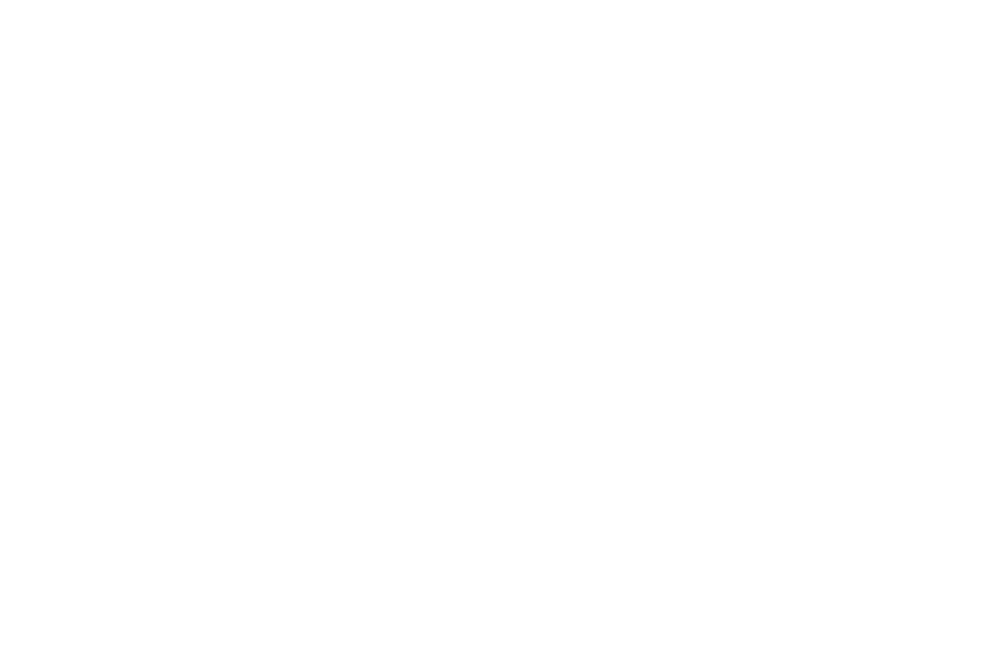
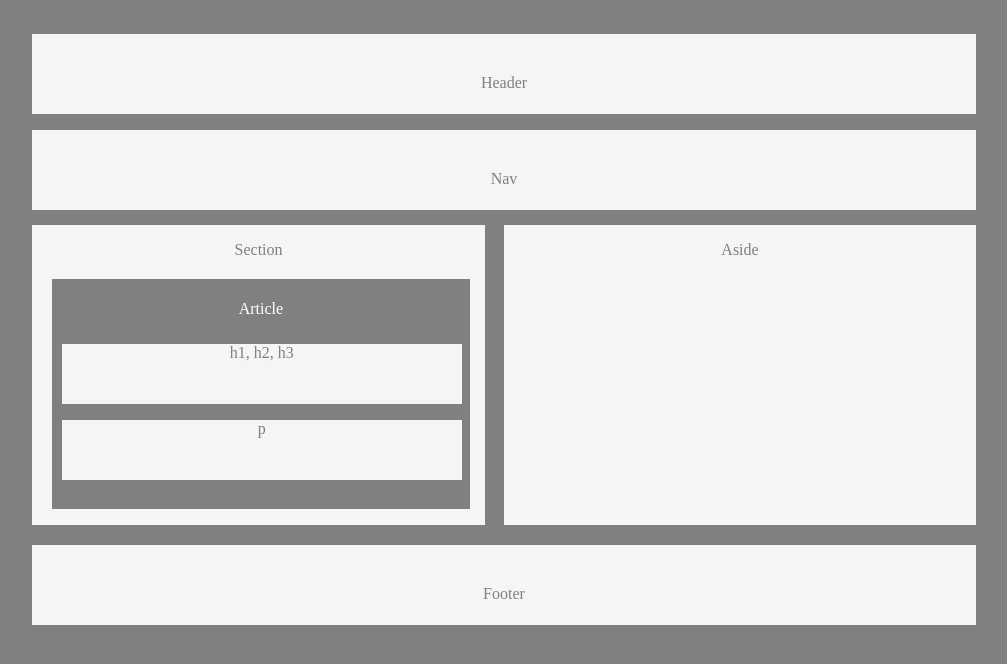
Before and after one commit to payengt24/HW-Wireframe, a plain HTML site: page index.html in a window 1280 px wide. Shown: the whole page, without its empty margins (136-1143 px from the left). Drawn offline with Linux system fonts and the light colour scheme.

Commit message:
easier-layout

```diff
--- a/index.html
+++ b/index.html
@@ -1,5 +1,6 @@
 <!DOCTYPE html>
 <html lang="en">
+
 <head>
     <meta charset="UTF-8">
     <meta name="viewport" content="width=device-width, initial-scale=1.0">
@@ -7,7 +8,54 @@
     <title>HW-Wireframe</title>
     <link rel="stylesheet" href="style.css">
 </head>
+
 <body>
 
+    <div class="masterContainer">
+
+        <div class="container">
+
+            <header>
+                <p class= "centerTitle">Header</p>
+            </header>
+
+            <nav>
+                <p class= "centerTitle">Nav</p>
+            </nav>
+
+            <!-- <br /> -->
+
+            <section>
+                <p class="topCenterTitle">Section</p>
+                <article>
+                    <p class= "topCenterTitle articalColor">Article</p>
+                    <div>
+                        <p class="centerTitle insideArticle">h1, h2, h3</p>
+                    </div>
+                    <div>
+                        <p class="centerTitle insideArticle">p</p>
+                    </div>
+                </article>
+            </section>
+
+
+
+            <aside>
+                <p class="topCenterTitle">Aside</p>
+            </aside>
+
+
+
+
+            <footer>
+                <p class="centerTitle">Footer</p>
+            </footer>
+
+        </div>
+    </div>
+
+
+
 </body>
+
 </html>
--- a/style.css
+++ b/style.css
@@ -0,0 +1,91 @@
+body{
+    background-color: gray;
+}
+
+
+.container {
+    /* background-color: pink; */
+    padding: 10px;
+    margin-bottom: 100px;
+    margin-left: 150px;
+    margin-right: 150px;
+
+
+}
+
+.topCenterTitle {
+    text-align: center;
+    color: grey;
+}
+
+.centerTitle{
+    text-align: center;
+    /* vertical-align: middle; */
+    position: relative;
+    top: 50%;
+    color: grey;
+}
+
+header, nav {
+    background-color: whitesmoke;
+    width: 100%;
+    height: 80px;
+}
+
+section {
+    float: left;
+    position: relative;
+    bottom: -15px;
+    background-color: whitesmoke;
+    width: 48%;
+    height: 300px;
+}
+
+aside {
+    float: right;
+    position: relative;
+    bottom: -15px;
+    background-color: whitesmoke;
+    width: 50%;
+    height: 300px;
+
+
+}
+
+footer {
+    position: 0;
+    position: relative;
+    bottom: -35px;
+    background-color: whitesmoke;
+    width: 100%;
+    height: 80px;
+    clear: both;
+}
+
+article {
+    position: relative;
+    left: -30px;
+    top: -30px;
+    padding: 5px;
+
+    background-color: gray;
+    margin: 50px;
+    /* padding: 10px; */
+    height: 220px;
+    width: 90%;
+}
+
+.articalColor{
+    color: white;
+}
+
+.insideArticle {
+    position: relative;
+    bottom: -10px;
+    left: 5px;
+
+    background-color: whitesmoke;
+    width: 98%;
+    height: 60px;
+
+}
```
